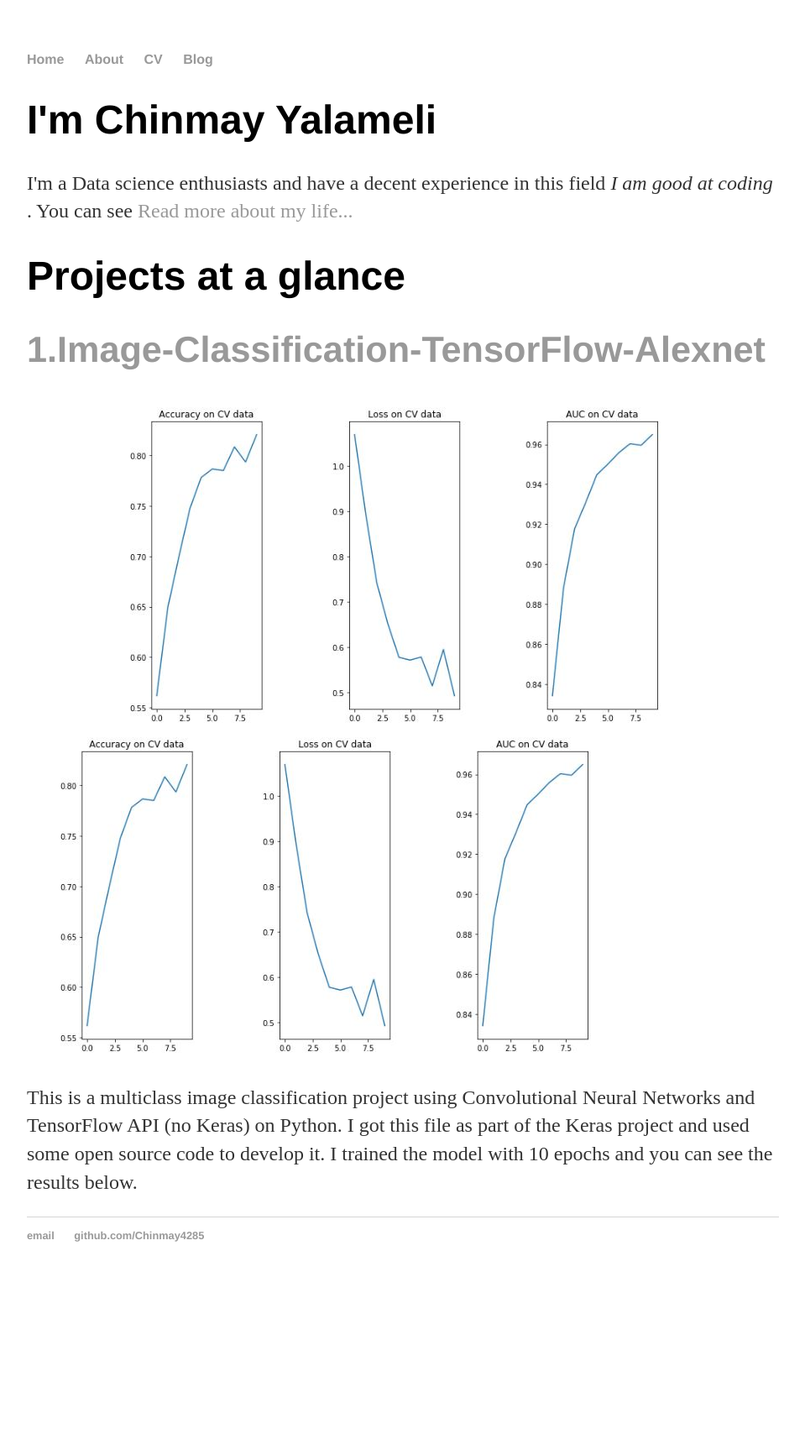
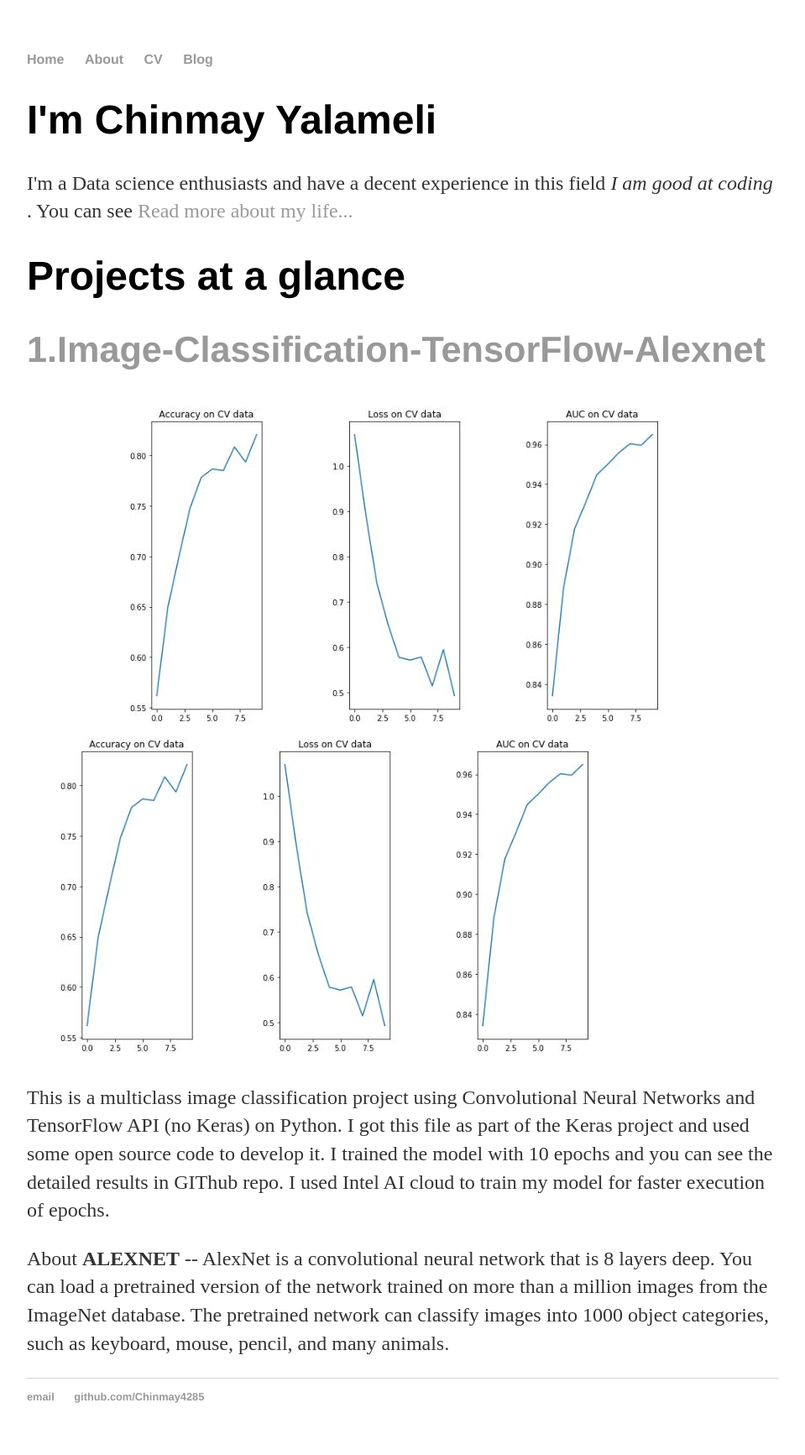
Before and after one commit to Chinmay4285/Chinmay4285.github.io, a Jekyll site: the page built from index.html, in a window 1280 px wide. Shown: the whole page at 84% size, without its empty margins (160-1119 px from the left). Built offline with Jekyll 4.4.1, drawn with Linux system fonts in a browser that asks for light colours; before the commit the page ends 1541 px from its top, so only the background shows below that.

Commit message:
Update index.html

```diff
--- a/index.html
+++ b/index.html
@@ -13,5 +13,6 @@
 			<img src="{{site.url}}/Images/Graphs.jpg" alt="Result"/>
 			<p>This is a multiclass image classification project using Convolutional Neural Networks and TensorFlow API (no Keras) on Python.
 			     I got this file as part of the Keras project and used some open source code to develop it.
-				I trained the model with 10 epochs and you can see the results below. </p>
+				I trained the model with 10 epochs and you can see the detailed results in GIThub repo. I used Intel AI cloud to train my model for faster execution of epochs.</p>
+			<p> About <b>ALEXNET</b> -- AlexNet is a convolutional neural network that is 8 layers deep. You can load a pretrained version of the network trained on more than a million images from the ImageNet database. The pretrained network can classify images into 1000 object categories, such as keyboard, mouse, pencil, and many animals.</p>
 		</div>
```
